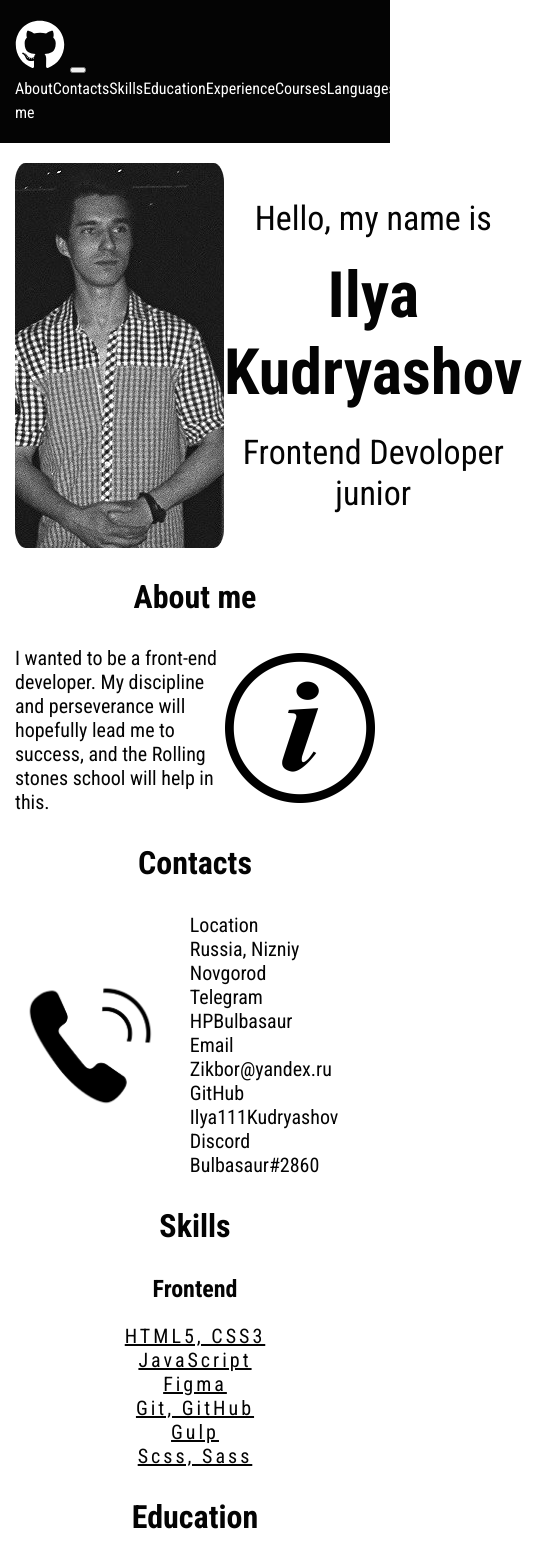
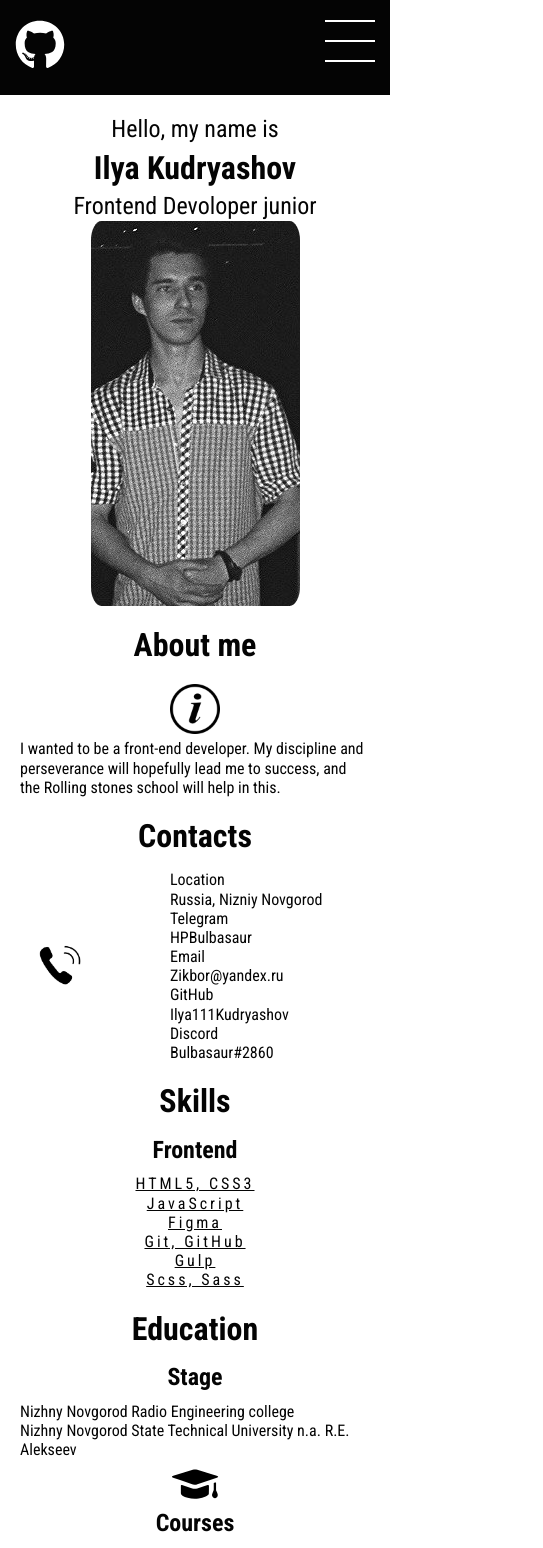
Before and after one commit to Ilya111Kudryashov/rsschool-cv, a plain HTML site: page index.html in a window 390 px wide. Shown: the top 1548 px of the page, 543 px wide, since content can reach past the window. Drawn offline with Linux system fonts and the light colour scheme; a script that the page names is missing.

Commit message:
docs: update adaptiv style.css

```diff
--- a/css/style.css
+++ b/css/style.css
@@ -104,6 +104,10 @@ body{
 .education__text{
     max-width: 350px;
 }
+.code pre{
+    background-color: #8f8f8f;
+}
+
 .language{
     margin-bottom: 20px;
 }
@@ -137,3 +141,184 @@ h3{
     border: 1px solid #829985;
     border-radius: 50%;
   } */
+
+  .menu-btn{
+    display: none;
+  }
+  /* start medi */
+  @media (max-width:980px){
+    .education__text{
+        font-size: 16px;
+    }
+    .education__content img{
+        width: 100px;
+        height: 100px;
+    }
+    pre{
+        text-align: center;
+    }
+  }
+  @media (max-width:848px){
+    .education__content{
+        flex-wrap: wrap;
+        justify-content: space-around;
+    }
+}
+  @media (max-width:640px){
+    .menu-btn{
+        display: inline-block;
+        width: 50px;
+        height: 50px;
+        background-color: transparent;
+        border: none;
+        cursor: pointer;
+        order: 1;
+        position: relative;
+        z-index: 50;
+    }
+    .git__logo{
+        position: relative;
+        z-index: 50;
+    }
+    .btn__line{
+        position: absolute;
+        left: 0;
+        background-color: #fff;
+        width: 100%;
+        height: 2px;
+        transition: .3s ease;
+    }
+    .btn__line:nth-child(1){
+        top: 0px;
+    }
+    .btn__line:nth-child(2){
+        top: 20px;
+    }
+    .btn__line:nth-child(3){
+        top: 20px;
+    }
+    .btn__line:nth-child(4){
+        top: 40px;
+    }
+    .menu--activ .btn__line:nth-child(1){
+        transform: scaleX(0);
+    }
+    .menu--activ .btn__line:nth-child(2){
+        transform:rotate(-45deg);
+    }
+    .menu--activ .btn__line:nth-child(3){
+        transform:rotate(45deg);
+    }
+    .menu--activ .btn__line:nth-child(4){
+        transform: scaleX(0);
+    }
+    .menu__list{
+        position: absolute;
+        left: 0;
+        right: 0;
+        top: 0;
+        bottom: 0;
+        background-color:#040404;
+        display: flex;
+        justify-content: center;
+        align-items: center;
+        flex-direction: column;
+        transform: translateY(-100%);
+        transition: .5s ease;
+    }
+    .menu--activ .menu__list{
+        transform: translateY(0);
+    }
+    .menu__item{
+        padding: 30px 0;
+    }
+    .menu__link{
+        font-size: 26px;
+    }
+    .nav{
+        display: flex;
+        justify-content: space-between;
+    }
+    .title__name{
+        font-size: 48px;
+    }
+    .title__text p,
+    .title__text span{
+        font-size: 24px;
+    }
+  }
+  @media (max-width:560px){
+    .title__inner{
+        flex-wrap: wrap;
+    }
+    .title__name{
+        font-size: 32px;
+        padding: 5px 0;
+    }
+    .title__img{
+        order: 1;
+    }
+    .about__img img{
+        width: 50px;
+        height: 50px;
+    }
+    .about__text{
+        font-size: 16px;
+        order: 1;
+    }
+    .about__content{
+        flex-wrap: wrap;
+    }
+    .section__title{
+        margin: 20px 0 15px;
+    }
+    .about__img{
+        margin-top: 5px;
+    }
+    .contacts__img img{
+        width: 50px;
+        height: 50px;
+    }
+    .contacts__block--text{
+        font-size: 16px;
+    }
+    .contacts__img{
+        margin-left: 20px;
+    }
+    pre{
+        font-size: 16px;
+    }
+    .language p{
+        font-size: 16px;
+        text-align: center;
+    }
+  }
+  @media(max-width:480px){
+    pre{
+        font-size: 12px;
+    }
+}
+  @media(max-width:400px){
+    .menu__link{
+        font-size: 18px;
+    }
+    .contacts__block--text{
+        width: 76%;
+    }
+    .skills__item {
+        font-size: 16px;
+    }
+    h3{
+        padding-bottom: 10px;
+    }
+    .education__content img{
+        width: 50px;
+        height: 50px;
+    }
+    pre{
+        font-size: 10px;
+    }
+    .footer__link{
+        flex-direction: column;
+    }
+  }
```
